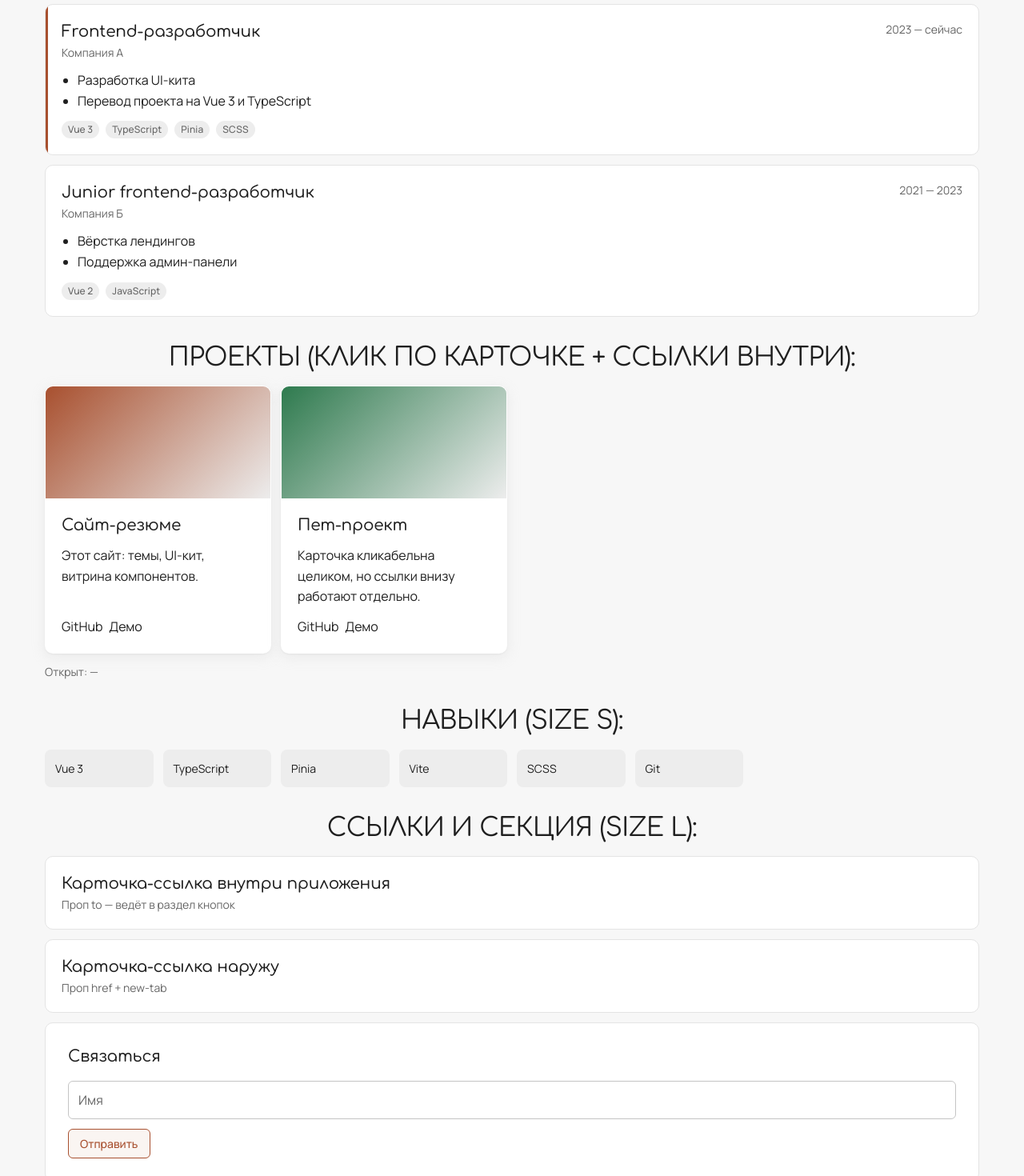
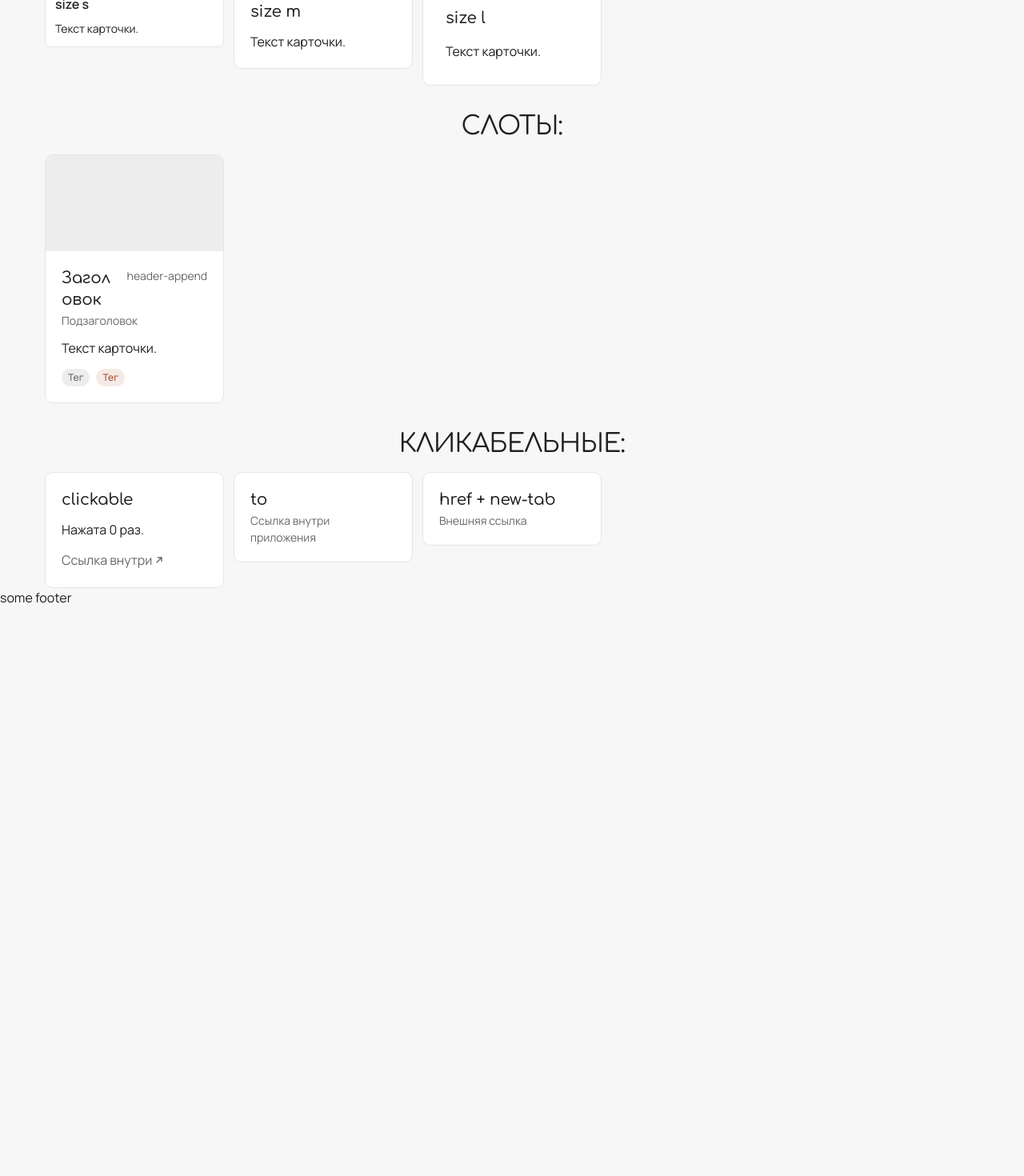
Before and after one commit to dudeVladimir/my-cv, a Vue app: page /demo/cards in a window 1280 px wide. Shown: the part 540-2010 px from the top of the page at 80% size. After the commit the page ends 1300 px from the top, so only its background shows below. Built offline with nearby package versions, Linux system fonts and the light colour scheme.

Commit message:
refactor(demo): simplify demo pages

```diff
--- a/src/modules/demo-page/layouts/DemoBase.vue
+++ b/src/modules/demo-page/layouts/DemoBase.vue
@@ -95,6 +95,7 @@ import uiConfig from '@/ui-config';
 import { icons, type IconName } from '@/ui-config/icons';
 import { ThemeName } from '@/ui-config/types';
 import { storeToRefs } from 'pinia';
+import { computed } from 'vue';
 
 // Повторяет матрицу из src/styles/fonts.scss
 const fontWeights = [1, 2, 3, 4];
@@ -112,7 +113,7 @@ const themesStore = useThemesStore();
 const { changeTheme, followSystemTheme } = themesStore;
 const { selectedTheme, isSystemTheme } = storeToRefs(themesStore);
 
-const colors = uiConfig.themes[selectedTheme.value].colors;
+const colors = computed(() => uiConfig.themes[selectedTheme.value].colors);
 
 const themeHandler = (name: ThemeName) => {
   changeTheme(name);
--- a/src/modules/demo-page/layouts/DemoCards.vue
+++ b/src/modules/demo-page/layouts/DemoCards.vue
@@ -4,7 +4,7 @@
       <div class="section__header header-l-2">
         Варианты:
       </div>
-      <div class="section__body grid-ui-kit variants">
+      <div class="section__body grid-ui-kit columns">
         <UiCard
           v-for="variant in variants"
           :key="variant"
@@ -12,48 +12,54 @@
           :title="variant"
           subtitle="Подзаголовок"
         >
-          Обычный текст карточки.
+          Текст карточки.
         </UiCard>
         <UiCard
           title="accent"
-          subtitle="Любой вариант + accent"
+          subtitle="Подзаголовок"
           accent
         >
-          Выделить главное.
+          Текст карточки.
         </UiCard>
       </div>
     </div>
 
     <div class="section mt-8">
       <div class="section__header header-l-2">
-        Опыт работы:
+        Размеры:
       </div>
-      <div class="section__body grid-ui-kit">
+      <div class="section__body grid-ui-kit columns">
         <UiCard
-          v-for="job in jobs"
-          :key="job.company"
-          tag="article"
-          :title="job.position"
-          :subtitle="job.company"
-          :accent="job.isCurrent"
+          v-for="size in sizes"
+          :key="size"
+          :size="size"
+          :title="`size ${size}`"
         >
+          Текст карточки.
+        </UiCard>
+      </div>
+    </div>
+
+    <div class="section mt-8">
+      <div class="section__header header-l-2">
+        Слоты:
+      </div>
+      <div class="section__body grid-ui-kit columns">
+        <UiCard
+          title="Заголовок"
+          subtitle="Подзаголовок"
+        >
+          <template #media>
+            <div class="demo-cards__media" />
+          </template>
           <template #header-append>
-            {{ job.period }}
+            header-append
           </template>
-          <ul class="demo-cards__list">
-            <li
-              v-for="task in job.tasks"
-              :key="task"
-            >
-              {{ task }}
-            </li>
-          </ul>
+          Текст карточки.
           <template #footer>
-            <UiTag
-              v-for="tech in job.stack"
-              :key="tech"
-            >
-              {{ tech }}
+            <UiTag>Тег</UiTag>
+            <UiTag color="accent">
+              Тег
             </UiTag>
           </template>
         </UiCard>
@@ -62,93 +68,36 @@
 
     <div class="section mt-8">
       <div class="section__header header-l-2">
-        Проекты (клик по карточке + ссылки внутри):
+        Кликабельные:
       </div>
-      <div class="section__body grid-ui-kit projects">
+      <div class="section__body grid-ui-kit columns">
         <UiCard
-          v-for="project in projects"
-          :key="project.name"
-          tag="article"
-          variant="elevated"
-          :title="project.name"
+          title="clickable"
           clickable
-          @click="openedProject = project.name"
+          @click="clickCount++"
         >
-          <template #media>
-            <div
-              class="demo-cards__preview"
-              :style="{ background: project.preview }"
-            />
-          </template>
-          {{ project.description }}
+          Нажата {{ clickCount }} раз.
           <template #footer>
-            <a
-              href="https://github.com"
-              target="_blank"
-              rel="noopener noreferrer"
-            >GitHub</a>
-            <a
+            <UiLink
               href="https://example.com"
-              target="_blank"
-              rel="noopener noreferrer"
-            >Демо</a>
+              variant="subtle"
+              new-tab
+            >
+              Ссылка внутри
+            </UiLink>
           </template>
         </UiCard>
-      </div>
-      <div class="text-s-2 th_text_muted--text mt-3">
-        Открыт: {{ openedProject || '—' }}
-      </div>
-    </div>
-
-    <div class="section mt-8">
-      <div class="section__header header-l-2">
-        Навыки (size s):
-      </div>
-      <ul class="section__body grid-ui-kit skills">
-        <UiCard
-          v-for="skill in skills"
-          :key="skill"
-          tag="li"
-          variant="filled"
-          size="s"
-        >
-          {{ skill }}
-        </UiCard>
-      </ul>
-    </div>
-
-    <div class="section mt-8">
-      <div class="section__header header-l-2">
-        Ссылки и секция (size l):
-      </div>
-      <div class="section__body grid-ui-kit">
         <UiCard
           :to="{ name: 'demo-buttons' }"
-          title="Карточка-ссылка внутри приложения"
-          subtitle="Проп to — ведёт в раздел кнопок"
+          title="to"
+          subtitle="Ссылка внутри приложения"
         />
         <UiCard
-          href="https://vuejs.org"
+          href="https://example.com"
           new-tab
-          title="Карточка-ссылка наружу"
-          subtitle="Проп href + new-tab"
+          title="href + new-tab"
+          subtitle="Внешняя ссылка"
         />
-        <UiCard
-          tag="section"
-          size="l"
-          title-tag="h2"
-          title="Связаться"
-        >
-          <div class="demo-cards__form">
-            <UiTextField
-              v-model="contactName"
-              label="Имя"
-            />
-            <UiButton variant="primary">
-              Отправить
-            </UiButton>
-          </div>
-        </UiCard>
       </div>
     </div>
   </div>
@@ -158,76 +107,21 @@
 import { ref } from 'vue';
 
 const variants = ['outlined', 'filled', 'elevated'] as const;
+const sizes = ['s', 'm', 'l'] as const;
 
-const jobs = [
-  {
-    company: 'Компания А',
-    position: 'Frontend-разработчик',
-    period: '2023 — сейчас',
-    isCurrent: true,
-    tasks: ['Разработка UI-кита', 'Перевод проекта на Vue 3 и TypeScript'],
-    stack: ['Vue 3', 'TypeScript', 'Pinia', 'SCSS'],
-  },
-  {
-    company: 'Компания Б',
-    position: 'Junior frontend-разработчик',
-    period: '2021 — 2023',
-    isCurrent: false,
-    tasks: ['Вёрстка лендингов', 'Поддержка админ-панели'],
-    stack: ['Vue 2', 'JavaScript'],
-  },
-];
-
-const projects = [
-  {
-    name: 'Сайт-резюме',
-    description: 'Этот сайт: темы, UI-кит, витрина компонентов.',
-    preview: 'linear-gradient(135deg, var(--th_accent), var(--th_surface_muted))',
-  },
-  {
-    name: 'Пет-проект',
-    description: 'Карточка кликабельна целиком, но ссылки внизу работают отдельно.',
-    preview: 'linear-gradient(135deg, var(--th_success), var(--th_surface_muted))',
-  },
-];
-
-const skills = ['Vue 3', 'TypeScript', 'Pinia', 'Vite', 'SCSS', 'Git'];
-
-const openedProject = ref('');
-const contactName = ref('');
+const clickCount = ref(0);
 </script>
 
 <style lang="scss" scoped>
 .demo-cards {
-  .section__body {
-    &.variants {
-      grid-template-columns: repeat(auto-fill, minmax(220px, 1fr));
-    }
-    &.projects {
-      grid-template-columns: repeat(auto-fill, minmax(280px, 1fr));
-    }
-    &.skills {
-      grid-template-columns: repeat(auto-fill, minmax(120px, 1fr));
-    }
+  .section__body.columns {
+    grid-template-columns: repeat(auto-fill, minmax(220px, 1fr));
+    align-items: start;
   }
 
-  &__list {
-    padding-left: 20px;
-    list-style: disc;
-  }
-
-  &__preview {
-    height: 140px;
-  }
-
-  &__form {
-    display: flex;
-    flex-direction: column;
-    gap: 12px;
-
-    .ui-button {
-      align-self: flex-start;
-    }
+  &__media {
+    height: 120px;
+    background: var(--th_surface_muted);
   }
 }
 </style>
--- a/src/modules/demo-page/layouts/DemoChips.vue
+++ b/src/modules/demo-page/layouts/DemoChips.vue
@@ -24,64 +24,54 @@
 
     <div class="section mt-8">
       <div class="section__header header-l-2">
-        Чип-фильтр (v-model):
+        Чип (v-model):
       </div>
       <div class="section__body grid-ui-kit">
-        <div class="demo-chips__row">
+        <div
+          v-for="size in sizes"
+          :key="size"
+          class="demo-chips__row"
+        >
           <UiChip
-            v-for="tech in techs"
-            :key="tech"
-            :model-value="selectedTechs.includes(tech)"
-            @update:model-value="toggleTech(tech, $event)"
+            v-for="(_, idx) in selected"
+            :key="idx"
+            v-model="selected[idx]"
+            :size="size"
           >
-            {{ tech }}
+            Чип {{ idx + 1 }}
           </UiChip>
-        </div>
-        <div class="demo-chips__row">
-          <UiChip
-            v-for="tech in techs"
-            :key="tech"
-            :model-value="selectedTechs.includes(tech)"
-            size="s"
-            @update:model-value="toggleTech(tech, $event)"
-          >
-            {{ tech }}
-          </UiChip>
-        </div>
-        <div class="text-s-2 th_text_muted--text">
-          Выбрано: {{ selectedTechs.join(', ') || '—' }}
         </div>
       </div>
     </div>
 
     <div class="section mt-8">
       <div class="section__header header-l-2">
-        Удаляемые, кликабельные, disabled:
+        Удаляемый, кликабельный, disabled:
       </div>
       <div class="section__body grid-ui-kit">
         <div class="demo-chips__row">
           <UiChip
-            v-for="tech in removableTechs"
-            :key="tech"
+            v-for="chip in removable"
+            :key="chip"
             removable
-            :remove-label="`Удалить ${tech}`"
-            @remove-clicked="removeTech(tech)"
+            :remove-label="`Удалить ${chip}`"
+            @remove-clicked="removable = removable.filter(item => item !== chip)"
           >
-            {{ tech }}
+            {{ chip }}
           </UiChip>
           <UiButton
-            v-if="removableTechs.length < techs.length"
-            @click="removableTechs = [...techs]"
+            v-if="removable.length < removableInitial.length"
+            @click="removable = [...removableInitial]"
           >
             Вернуть
           </UiButton>
         </div>
         <div class="demo-chips__row">
           <UiChip @click="clickCount++">
-            Кликнут {{ clickCount }} раз
+            Нажат {{ clickCount }} раз
           </UiChip>
           <UiChip
-            v-model="disabledSelected"
+            :model-value="true"
             disabled
           >
             Disabled выбран
@@ -101,25 +91,15 @@
 <script setup lang="ts">
 import { ref } from 'vue';
 
-const sizes = ['s', 'm'] as const;
+const sizes = ['m', 's'] as const;
 const tagColors = ['neutral', 'accent', 'success', 'warning', 'error'] as const;
 
-const techs = ['Vue 3', 'TypeScript', 'Pinia', 'Vite', 'SCSS'];
+const selected = ref([true, false, false, false]);
 
-const selectedTechs = ref<string[]>(['Vue 3']);
-function toggleTech(tech: string, isSelected: boolean) {
-  selectedTechs.value = isSelected
-    ? [...selectedTechs.value, tech]
-    : selectedTechs.value.filter(item => item !== tech);
-};
-
-const removableTechs = ref([...techs]);
-function removeTech(tech: string) {
-  removableTechs.value = removableTechs.value.filter(item => item !== tech);
-};
+const removableInitial = ['Чип 1', 'Чип 2', 'Чип 3'];
+const removable = ref([...removableInitial]);
 
 const clickCount = ref(0);
-const disabledSelected = ref(true);
 </script>
 
 <style lang="scss" scoped>
```
